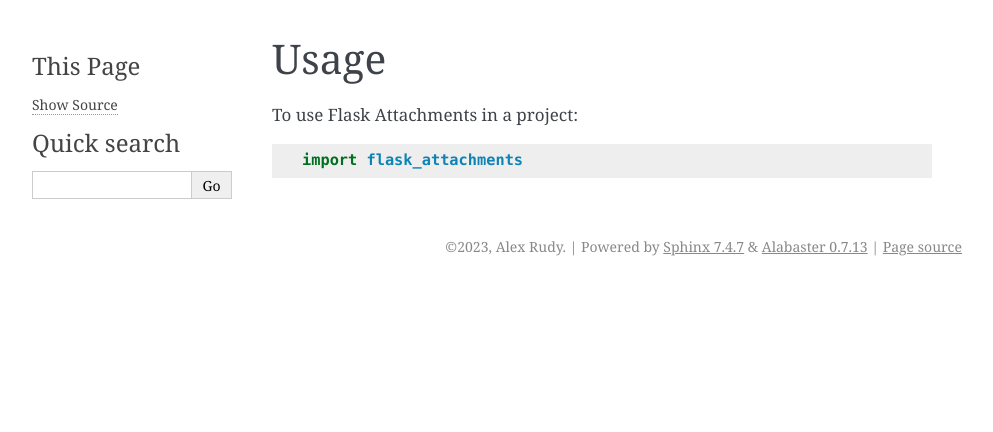
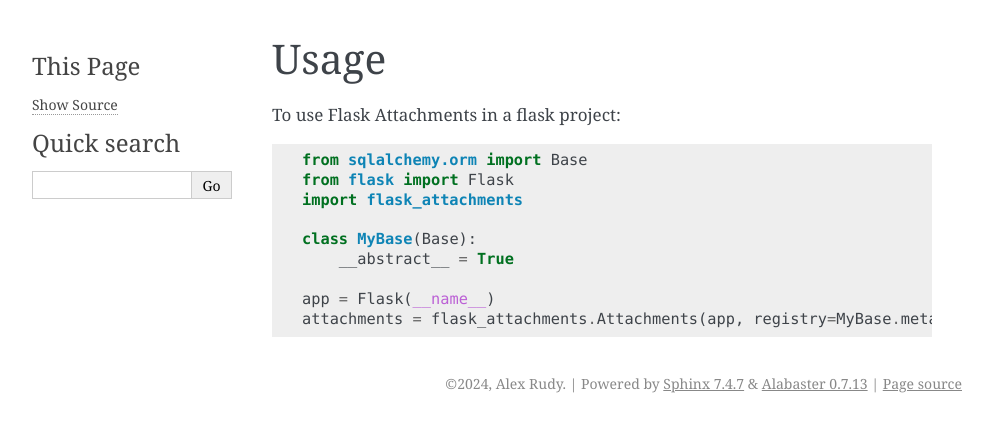
Before and after one commit to alexrudy/flask-attachments, a Sphinx documentation site: the page built from docs/usage.rst, in a window 1280 px wide. Shown: the top 432 px of the page, without its empty margins (148-1141 px from the left). Built offline with Sphinx 7.4.7, drawn with Linux system fonts in a browser that asks for light colours.

Commit message:
Adds documentation suitable for readthedocs

```diff
--- a/docs/conf.py
+++ b/docs/conf.py
@@ -31,8 +31,20 @@
 
 # Add any Sphinx extension module names here, as strings. They can be
 # extensions coming with Sphinx (named 'sphinx.ext.*') or your custom ones.
-extensions = ["sphinx_automodapi.automodapi", "sphinx.ext.autodoc", "sphinx.ext.viewcode", "sphinx_mdinclude"]
+extensions = [
+    "sphinx_automodapi.automodapi",
+    "sphinx.ext.autodoc",
+    "sphinx.ext.viewcode",
+    "sphinx_mdinclude",
+    "sphinx.ext.autosummary",
+    "sphinx_automodapi.automodsumm",
+]
 
+
+autodoc_default_options = {
+    "members": True,
+    "member-order": "bysource",
+}
 # Add any paths that contain templates here, relative to this directory.
 templates_path = ["_templates"]
 
@@ -47,7 +59,7 @@
 
 # General information about the project.
 project = "Flask Attachments"
-copyright = "2023, Alex Rudy"
+copyright = "2024, Alex Rudy"
 author = "Alex Rudy"
 
 # The version info for the project you're documenting, acts as replacement
--- a/docs/modules.rst
+++ b/docs/modules.rst
@@ -1,4 +1,6 @@
 API Reference
 =============
 
-.. automodapi:: flask_attachments
+.. automodule:: flask_attachments.compression
+
+.. automodapi:: flask_attachments.models
--- a/docs/usage.rst
+++ b/docs/usage.rst
@@ -2,6 +2,14 @@
 Usage
 =====
 
-To use Flask Attachments in a project::
+To use Flask Attachments in a flask project::
 
+    from sqlalchemy.orm import Base
+    from flask import Flask
     import flask_attachments
+
+    class MyBase(Base):
+        __abstract__ = True
+
+    app = Flask(__name__)
+    attachments = flask_attachments.Attachments(app, registry=MyBase.metadata.registry)
```
Also changed, not shown: 12 other files.
